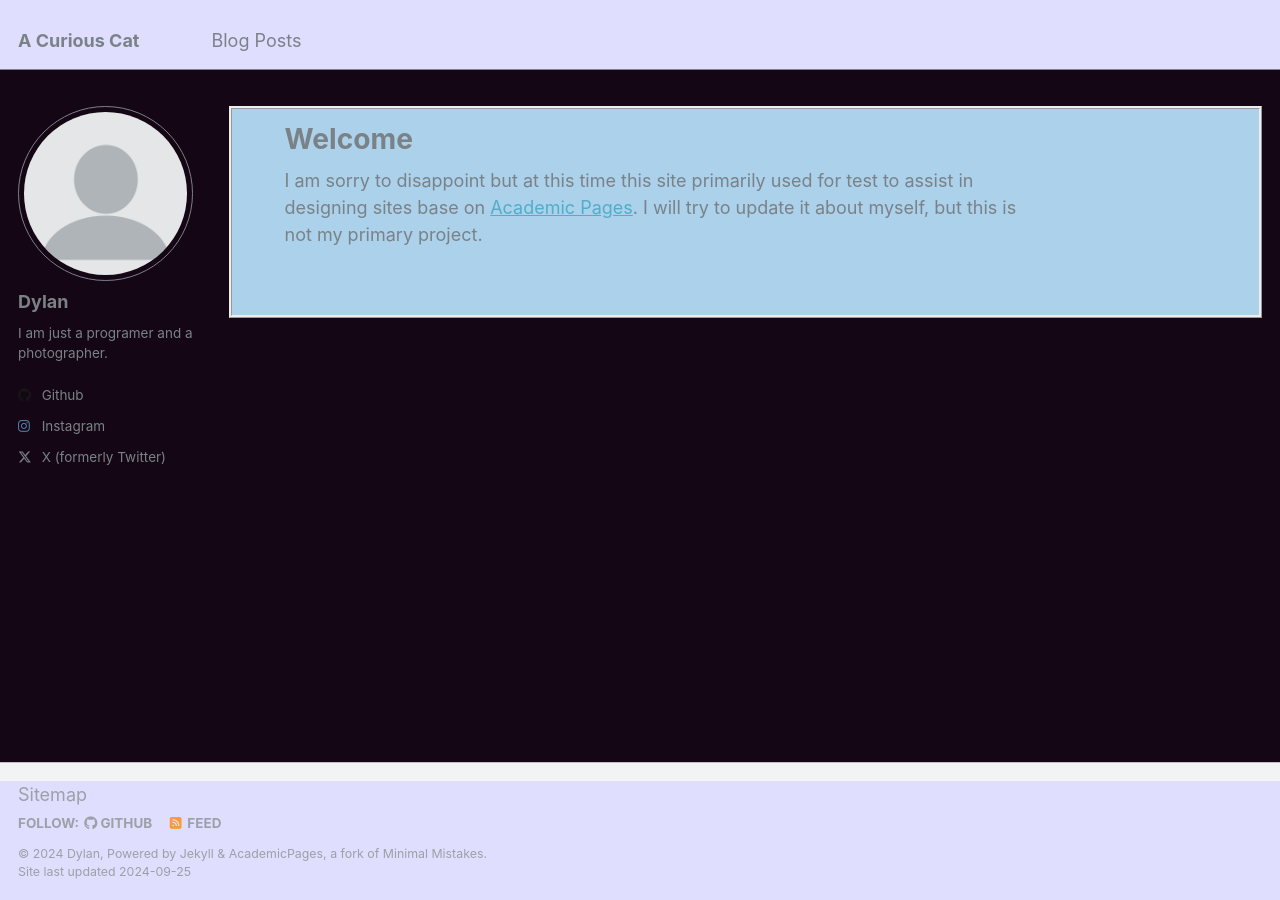
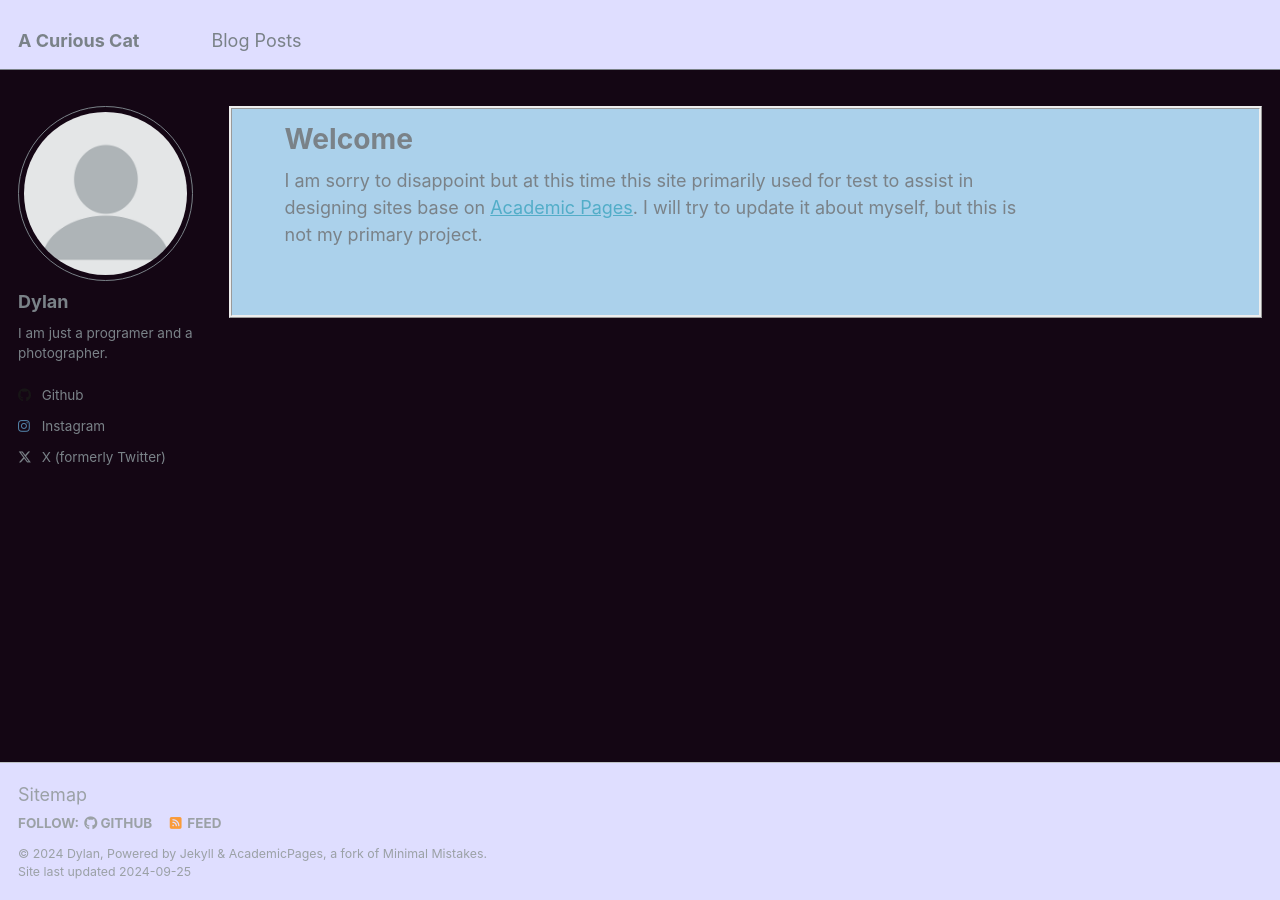
Before and after one commit to mdylantk/mdylantk.github.io, a Jekyll site: the page built from _pages/index.md, in a window 1280 px wide. Built offline with Jekyll 4.4.1, drawn with Linux system fonts in a browser that asks for light colours.

Commit message:
update
I had to move the color up a step and in the process I found a pre-existing background color to replace.

```diff
--- a/_sass/_footer.scss
+++ b/_sass/_footer.scss
@@ -20,7 +20,7 @@
           animation: intro 0.3s both;
   -webkit-animation-delay: 0.45s;
           animation-delay: 0.45s;
-  background-color: $lighter-gray;
+  background-color: $title-background-color;
   border-top: 1px solid $light-gray;
 
   footer {
@@ -30,7 +30,6 @@
     margin-top: 1em;
     max-width: 100%;
     padding: 0 1em 1em;
-    background-color: $title-background-color;
 
     @include breakpoint($x-large) {
       max-width: $x-large;
```
